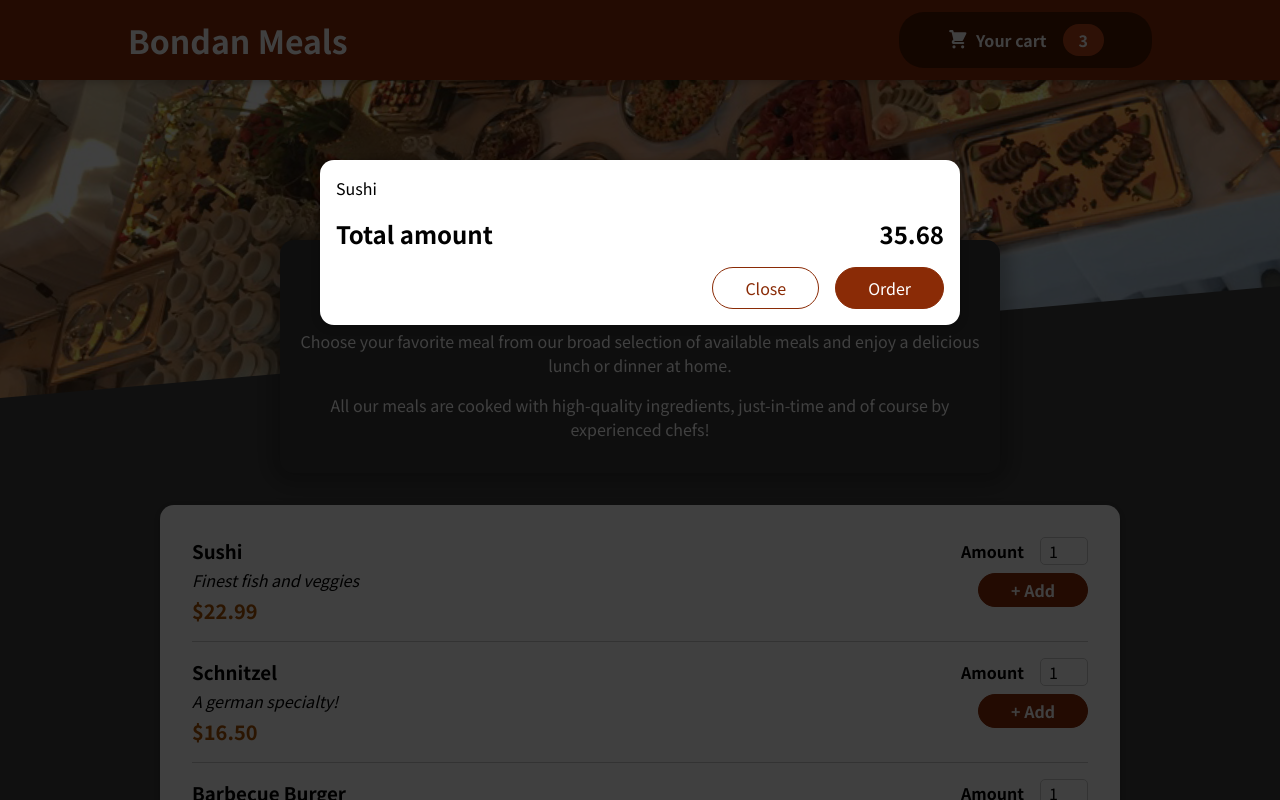
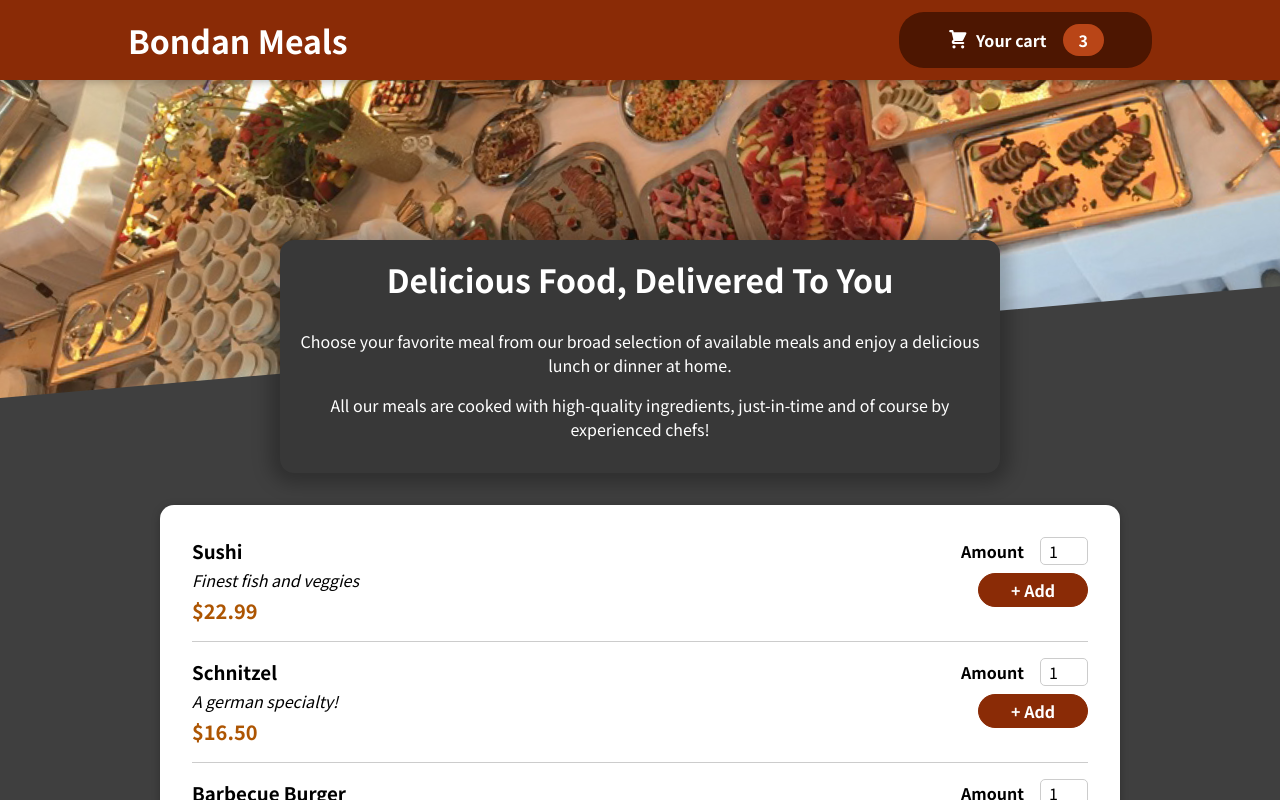
Before and after one commit to bondanjody/food-ordering-app, a React (Create React App) app: page / in a window 1280 px wide. Shown: the top 800 px of the page. Built offline with nearby package versions, Linux system fonts and the light colour scheme.

Commit message:
Menambahkan state pada component App, supaya component Modal dan Cart dapat berfungsi sebagaimana mestinya (tampil ketika di klik dan sembunyi ketika ditutup). Ini dilakukan dengan menggunakan 'props' bukan menggunakan Context, supaya komponen kita reusable.

```diff
--- a/src/App.js
+++ b/src/App.js
@@ -1,13 +1,24 @@
-import { Fragment } from "react";
+import { Fragment, useState } from "react";
 import Header from "./components/Layout/Header";
 import Meals from "./components/Meals/Meals";
 import Cart from "./components/Cart/Cart";
 
 function App() {
+
+  const [cartIsShown, setCartIsShown] = useState(false);
+
+  const showCart = () => {
+    setCartIsShown(true);
+  }
+
+  const hideCart = () => {
+    setCartIsShown(false);
+  }
+
   return (
     <Fragment>
-      <Cart />
-      <Header />
+      {cartIsShown && <Cart onHideCart={hideCart} />}
+      <Header onShowCart={showCart} />
       <main>
         <Meals />
       </main>
--- a/src/components/Cart/Cart.js
+++ b/src/components/Cart/Cart.js
@@ -8,14 +8,14 @@
         ].map(item => <li>{item.name}</li>)}
     </ul>;
 
-    return <Modal>
+    return <Modal onHideCart={props.onHideCart}>
         {cartItem}
         <div className={classes.total}>
             <span>Total amount</span>
             <span>35.68</span>
         </div>
         <div className={classes.actions}>
-            <button className={classes['button--alt']}>Close</button>
+            <button className={classes['button--alt']} onClick={props.onHideCart}>Close</button>
             <button className={classes.button}>Order</button>
         </div>
     </Modal>
--- a/src/components/Layout/Header.js
+++ b/src/components/Layout/Header.js
@@ -3,11 +3,11 @@
 import mealPics from '../../assets/meals.jpg';
 import HeaderCartButton from './HeaderCartButton';
 
-const Header = () => {
+const Header = (props) => {
     return <React.Fragment>
         <header className={classes.header}>
             <h1>Bondan Meals</h1>
-            <HeaderCartButton />
+            <HeaderCartButton onClick={props.onShowCart} onHideCart={props.onHideCart} />
         </header>
         <div className={classes['main-image']}>
             <img src={mealPics} alt="mealpics.jpg" />
--- a/src/components/Layout/HeaderCartButton.js
+++ b/src/components/Layout/HeaderCartButton.js
@@ -1,8 +1,8 @@
 import CartIcon from "../Cart/CartIcon";
 import classes from './HeaderCartButton.module.css';
 
-const HeaderCartButton = () => {
-    return <button className={classes.button}>
+const HeaderCartButton = (props) => {
+    return <button className={classes.button} onClick={props.onClick}>
         <span className={classes.icon}>
             <CartIcon />
         </span>
--- a/src/components/UI/Modal.js
+++ b/src/components/UI/Modal.js
@@ -3,7 +3,7 @@
 import classes from './Modal.module.css';
 
 const Backdrop = (props) => {
-    return <div className={classes.backdrop} />
+    return <div className={classes.backdrop} onClick={props.onHideCart} />
 }
 
 const ModalOverlay = props => {
@@ -16,7 +16,7 @@
 
 const Modal = props => {
     return <Fragment>
-        {ReactDOM.createPortal(<Backdrop />, portalElement)}
+        {ReactDOM.createPortal(<Backdrop onHideCart={props.onHideCart} />, portalElement)}
         {ReactDOM.createPortal(<ModalOverlay>{props.children}</ModalOverlay>, portalElement)}
     </Fragment>
 }
```
